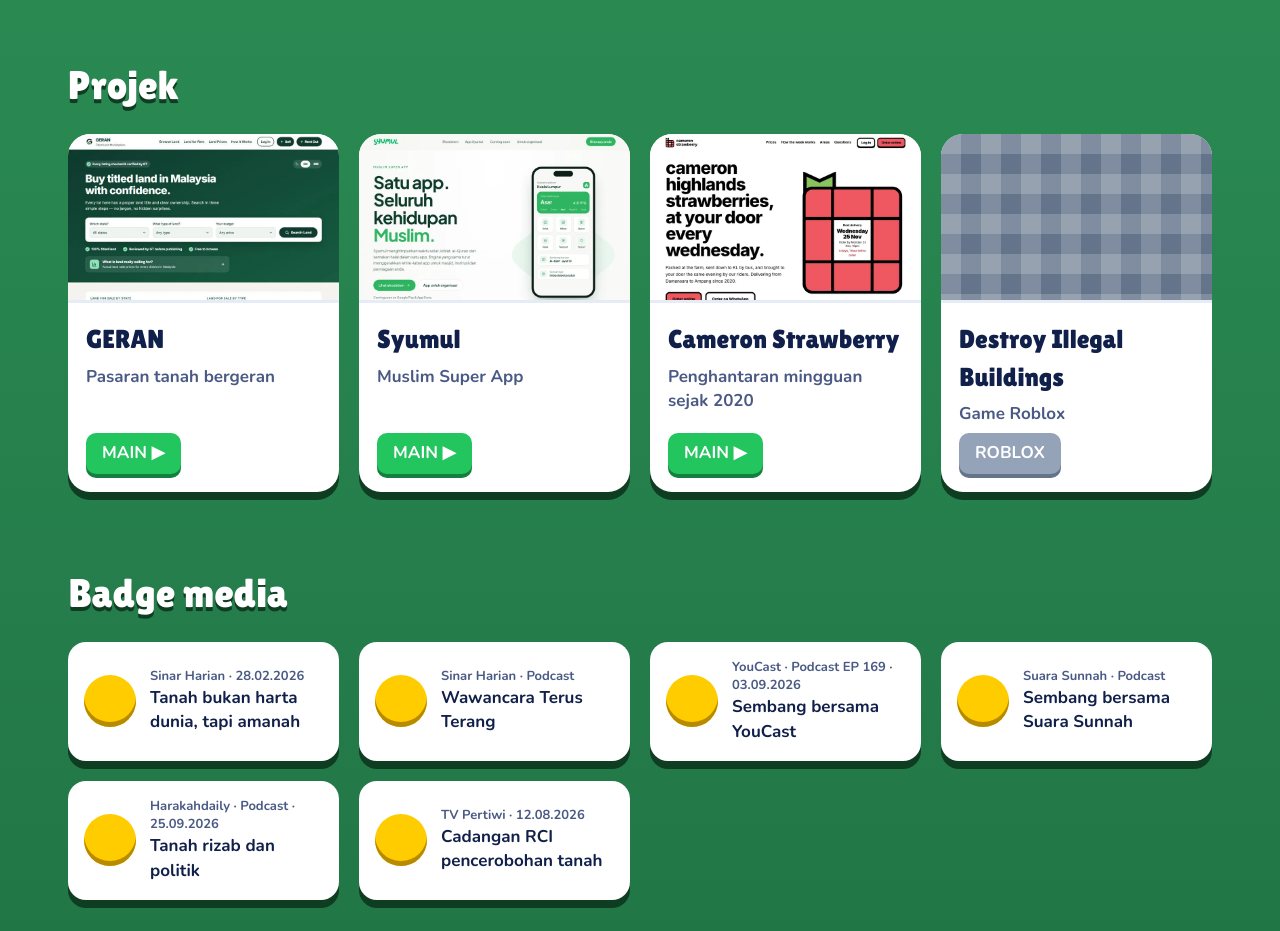
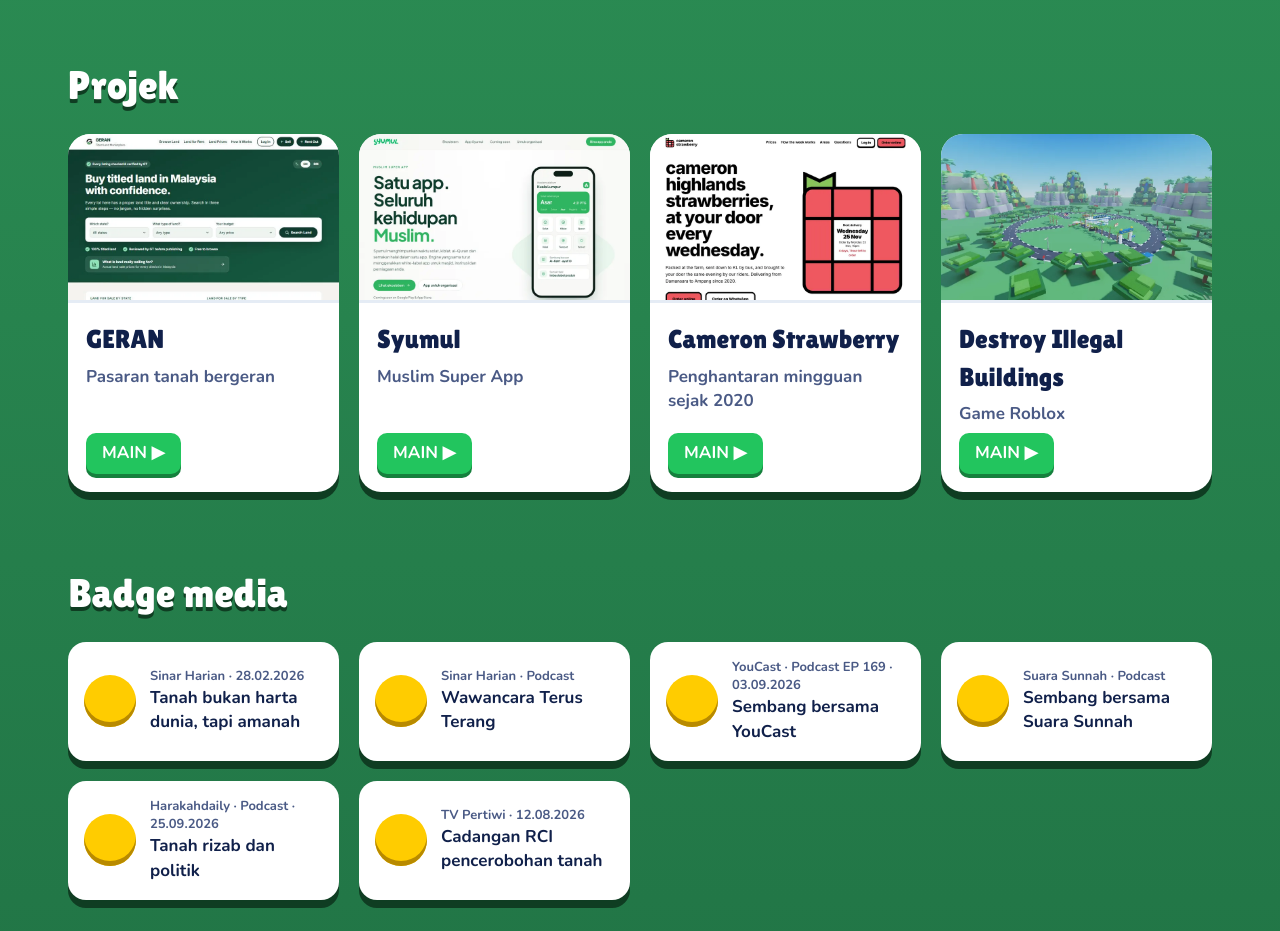
Before and after one commit to TamimDahri/tamimdahrimy, a plain HTML site: page index.html in a window 1280 px wide. Shown: the part 920-1851 px from the top of the page. Drawn offline with nearby package versions, Linux system fonts and the light colour scheme.

Commit message:
Roblox card: Studio screenshot and game link
Co-Authored-By: Claude Opus 5.5 <noreply@anthropic.com>
Claude-Session: https://claude.ai/code/session_01HrcHLnbqu5HHq2jN3S9Brx

```diff
--- a/index.html
+++ b/index.html
@@ -205,7 +205,7 @@
         <a class="card tile press" href="https://gerantanah.com" target="_blank" rel="noopener"><picture><source srcset="assets/proj-geran.webp" type="image/webp"><img class="thumb" src="assets/proj-geran.jpg" alt="Laman GERAN, pasaran tanah bergeran" width="800" height="500" loading="lazy"></picture><div class="body"><h3 class="disp">GERAN</h3><p class="muted"><span data-ms>Pasaran tanah bergeran</span><span data-en>Titled land marketplace</span></p><span class="play"><span data-ms>MAIN</span><span data-en>PLAY</span> ▶</span></div></a>
         <a class="card tile press" href="https://syumul.com" target="_blank" rel="noopener"><picture><source srcset="assets/proj-syumul.webp" type="image/webp"><img class="thumb" src="assets/proj-syumul.jpg" alt="Laman Syumul, Muslim Super App" width="800" height="500" loading="lazy"></picture><div class="body"><h3 class="disp">Syumul</h3><p class="muted">Muslim Super App</p><span class="play"><span data-ms>MAIN</span><span data-en>PLAY</span> ▶</span></div></a>
         <a class="card tile press" href="https://cameronstrawberry.com" target="_blank" rel="noopener"><picture><source srcset="assets/proj-strawberry.webp" type="image/webp"><img class="thumb" src="assets/proj-strawberry.jpg" alt="Laman Cameron Strawberry" width="800" height="500" loading="lazy"></picture><div class="body"><h3 class="disp">Cameron Strawberry</h3><p class="muted"><span data-ms>Penghantaran mingguan sejak 2020</span><span data-en>Weekly delivery since 2020</span></p><span class="play"><span data-ms>MAIN</span><span data-en>PLAY</span> ▶</span></div></a>
-        <div class="card tile"><div class="thumb pat" style="background-color:#64748b"></div><div class="body"><h3 class="disp">Destroy Illegal Buildings</h3><p class="muted"><span data-ms>Game Roblox</span><span data-en>Roblox game</span></p><span class="play off">ROBLOX</span></div></div>
+        <a class="card tile press" href="https://www.roblox.com/games/77060252220155" target="_blank" rel="noopener"><picture><source srcset="assets/proj-roblox.webp" type="image/webp"><img class="thumb" src="assets/proj-roblox.jpg" alt="Dunia game Roblox Destroy Illegal Buildings" width="800" height="500" loading="lazy"></picture><div class="body"><h3 class="disp">Destroy Illegal Buildings</h3><p class="muted"><span data-ms>Game Roblox</span><span data-en>Roblox game</span></p><span class="play"><span data-ms>MAIN</span><span data-en>PLAY</span> ▶</span></div></a>
       </div>
     </div>
   </section>
```
Also changed, not shown: assets/proj-roblox.jpg (added), assets/proj-roblox.webp (added).
